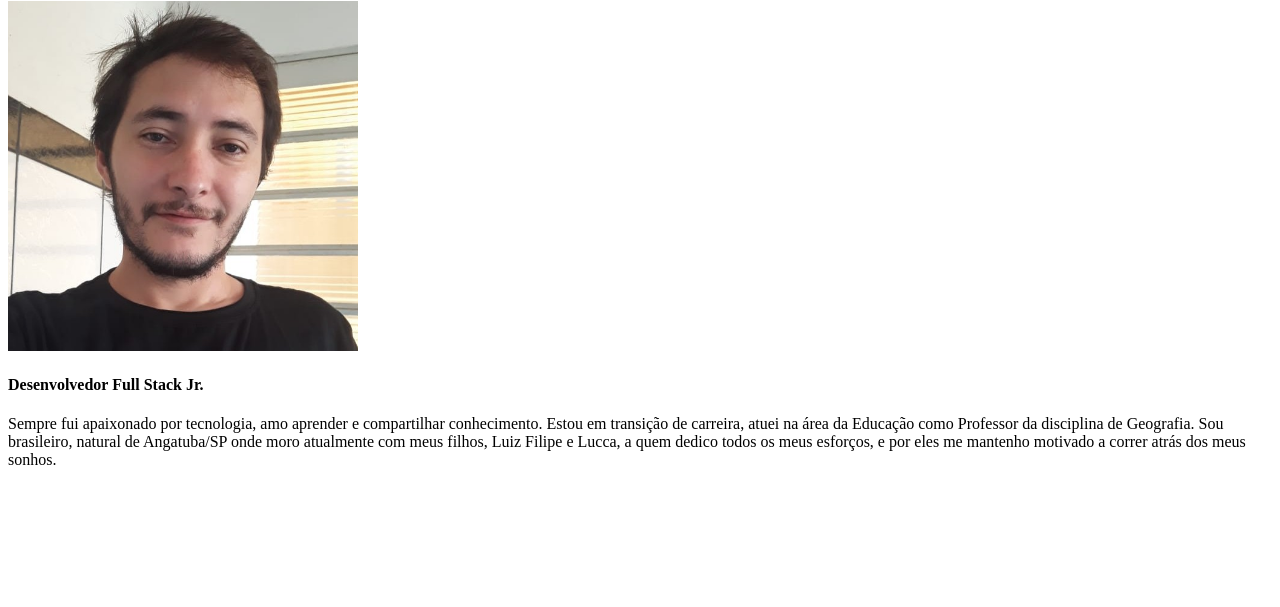
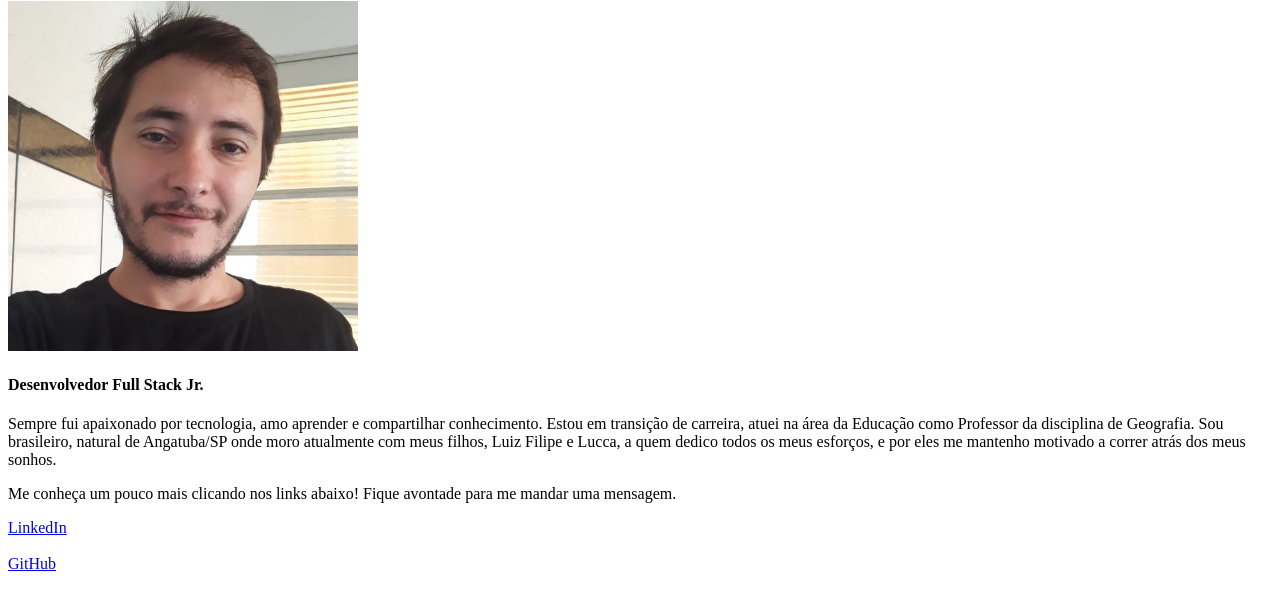
Before and after one commit to LuizOtavio-dev/LuizOtavio-dev.github.io, a plain HTML site: page index.html in a window 1280 px wide. Shown: the part 79-686 px from the top of the page. Drawn offline with Linux system fonts and the light colour scheme.

Commit message:
adiciona links externos

```diff
--- a/index.html
+++ b/index.html
@@ -16,5 +16,9 @@
         Sou brasileiro, natural de Angatuba/SP onde moro atualmente com meus filhos, Luiz Filipe e Lucca,
         a quem dedico todos os meus esforços, e por eles me mantenho motivado a correr atrás dos meus sonhos.
     </p>
+    <p>Me conheça um pouco mais clicando nos links abaixo! Fique avontade para me mandar uma mensagem.</p>
+    <a href="https://www.linkedin.com/in/luiz-o-oliveira/" target="_blank">LinkedIn</a>
+    <br><br/>
+    <a href="https://github.com/LuizOtavio-dev" target="_blank">GitHub</a>
 </body>
 </html>
```
